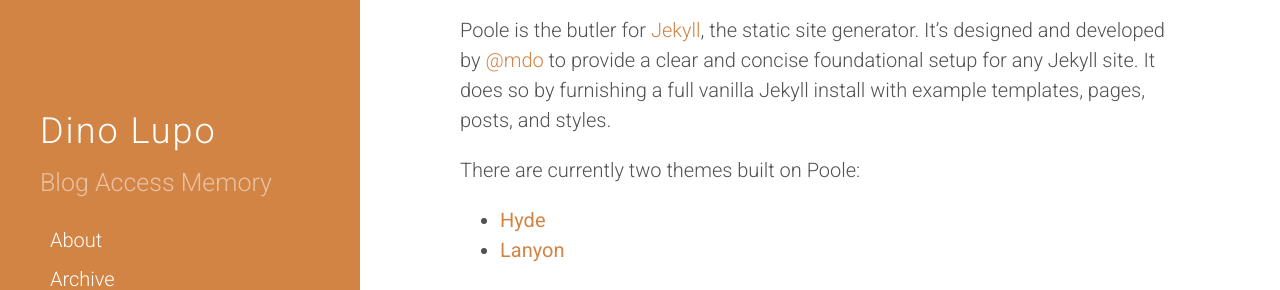
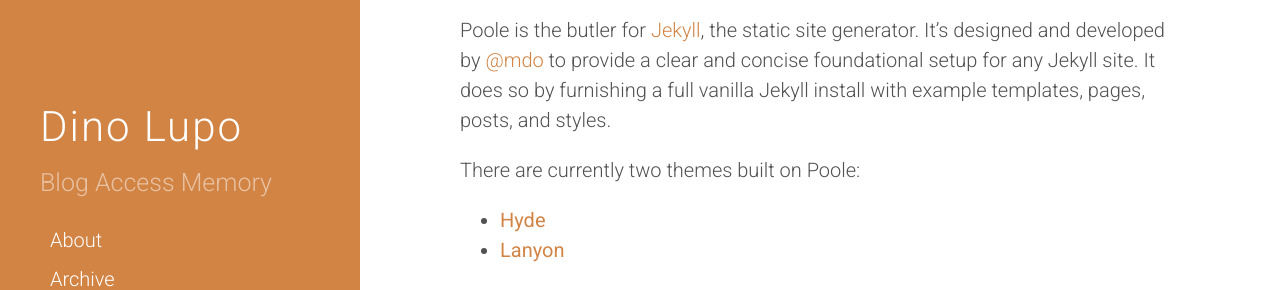
Before and after one commit to dinolupo/dinolupo.github.io, a Jekyll site: the page built from index.html, in a window 1280 px wide. Shown: the part 398-688 px from the top of the page. Built offline with Jekyll 4.4.1, drawn with Linux system fonts in a browser that asks for light colours; the list of posts is cut into pages by our own code.

Commit message:
CSS Responsive Fixes

```diff
--- a/_includes/head.html
+++ b/_includes/head.html
@@ -18,6 +18,7 @@
 	<link rel="stylesheet" href="{{ site.baseurl }}/public/css/syntax.css">
 	<link rel="stylesheet" href="{{ site.baseurl }}/public/css/hyde.css">
 	<link rel="stylesheet" href="{{ site.baseurl }}/public/css/custom_styles.css">
+	<link rel="stylesheet" href="{{ site.baseurl }}/public/css/custom_styles_responsive.css">
 	<link href='http://fonts.googleapis.com/css?family=Roboto:400,300' rel='stylesheet' type='text/css'>
 
 	<!-- Icons -->
--- a/public/css/custom_styles.css
+++ b/public/css/custom_styles.css
@@ -6,6 +6,10 @@
 
 a, a:hover, a:active, a:visited {
 	text-decoration: none !important;
+}
+
+p {
+	font-weight: 300;
 }
 
 .masthead h3.masthead-title a {
@@ -17,11 +21,6 @@
 
 .masthead h3.masthead-title a:hover {
 	color: #000;
-}
-
-p {
-  font-size: 20px;
-  font-weight: 300;
 }
 
 .content {
@@ -38,14 +37,14 @@
 }
 
 div.sidebar-about h1 {
-  font-size: 36px;
+	font-size: 26px;
 	font-family: inherit;
 	font-weight: 300;
 	letter-spacing: 2px;
 }
 
 div.sidebar nav {
-  font-size: 20px;
+
 	font-weight: 300;
 }
 
@@ -59,8 +58,3 @@
 	background: #FFF;
 	color: #000;
 }
-
-.sidebar-nav-item.active {
-  border-left: 3px solid #FFF;
-  color: #FFF;
-}
--- /dev/null
+++ b/public/css/custom_styles_responsive.css
@@ -0,0 +1,31 @@
+@media (min-width: 48em) {
+  div.sidebar-about h1 {
+    font-size: 32px;
+  }
+  p {
+    font-size: 16px;
+  }
+  div.sidebar nav a {
+    font-size: 16px;
+  }
+  .sidebar-nav-item.active {
+    border-left: 3px solid #FFF;
+    color: #FFF;
+  }
+}
+
+@media (min-width: 58em) {
+  div.sidebar-about h1 {
+    font-size: 42px;
+  }
+  p {
+    font-size: 20px;
+  }
+  div.sidebar nav a {
+    font-size: 20px;
+  }
+  .sidebar-nav-item.active {
+    border-left: 3px solid #FFF;
+    color: #FFF;
+  }
+}
```
Lines whose indentation alone changed are shown as unchanged.
